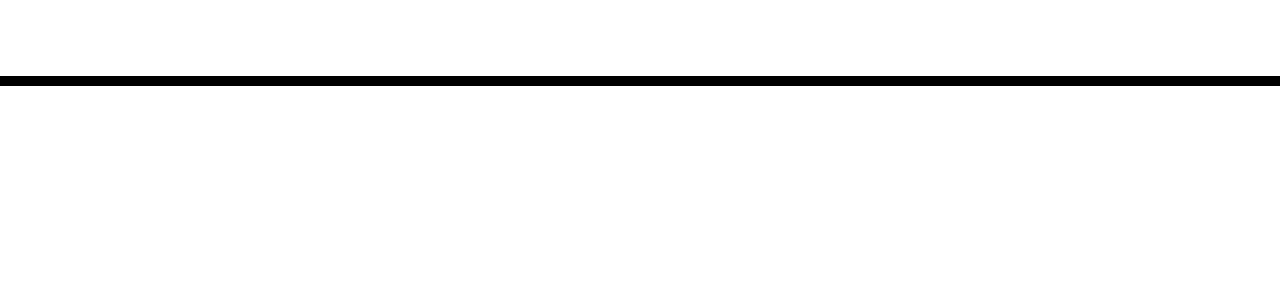
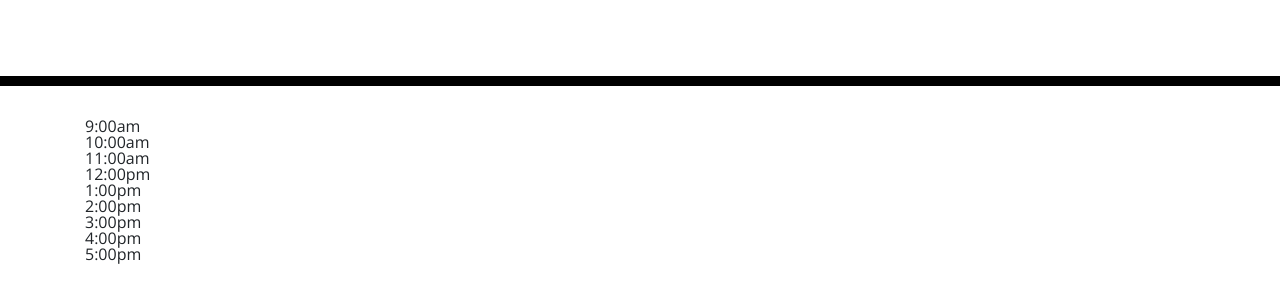
Before and after one commit to MaruKENTA/homework5, a plain HTML site: page Develop/index.html in a window 1280 px wide. Shown: the part 182-482 px from the top of the page. Drawn offline with nearby package versions, Linux system fonts and the light colour scheme.

Commit message:
Added timeblocks

```diff
--- a/Develop/index.html
+++ b/Develop/index.html
@@ -4,20 +4,9 @@
     <meta charset="UTF-8" />
     <meta name="viewport" content="width=device-width, initial-scale=1.0" />
     <meta http-equiv="X-UA-Compatible" content="ie=edge" />
-    <link
-      rel="stylesheet"
-      href="https://stackpath.bootstrapcdn.com/bootstrap/4.3.1/css/bootstrap.min.css"
-    />
-    <link
-      rel="stylesheet"
-      href="https://use.fontawesome.com/releases/v5.8.1/css/all.css"
-      integrity="sha384-50oBUHEmvpQ+1lW4y57PTFmhCaXp0ML5d60M1M7uH2+nqUivzIebhndOJK28anvf"
-      crossorigin="anonymous"
-    />
-    <link
-      href="https://fonts.googleapis.com/css?family=Open+Sans&display=swap"
-      rel="stylesheet"
-    />
+    <link rel="stylesheet" href="https://stackpath.bootstrapcdn.com/bootstrap/4.3.1/css/bootstrap.min.css"/>
+    <link rel="stylesheet" href="https://use.fontawesome.com/releases/v5.8.1/css/all.css" integrity="sha384-50oBUHEmvpQ+1lW4y57PTFmhCaXp0ML5d60M1M7uH2+nqUivzIebhndOJK28anvf" crossorigin="anonymous"/>
+    <link href="https://fonts.googleapis.com/css?family=Open+Sans&display=swap" rel="stylesheet"/>
     <link rel="stylesheet" href="style.css" />
     <title>Work Day Scheduler</title>
   </head>
@@ -30,6 +19,41 @@
     </header>
     <div class="container">
       <!-- Timeblocks go here -->
+      <div id="hour9">
+        <div>9:00am</div>
+      </div>
+
+      <div id="hour10">
+        <div>10:00am</div>
+      </div>
+
+      <div id="hour11">
+        <div>11:00am</div>
+      </div>
+
+      <div id="hour12">
+        <div>12:00pm</div>
+      </div>
+
+      <div id="hour13">
+        <div>1:00pm</div>
+      </div>
+
+      <div id="hour14">
+        <div>2:00pm</div>
+      </div>
+
+      <div id="hour15">
+        <div>3:00pm</div>
+      </div>
+
+      <div id="hour16">
+        <div>4:00pm</div>
+      </div>
+
+      <div id="hour17">
+        <div>5:00pm</div>
+      </div>
     </div>
 
     <script src="https://code.jquery.com/jquery-3.4.1.min.js"></script>
```
